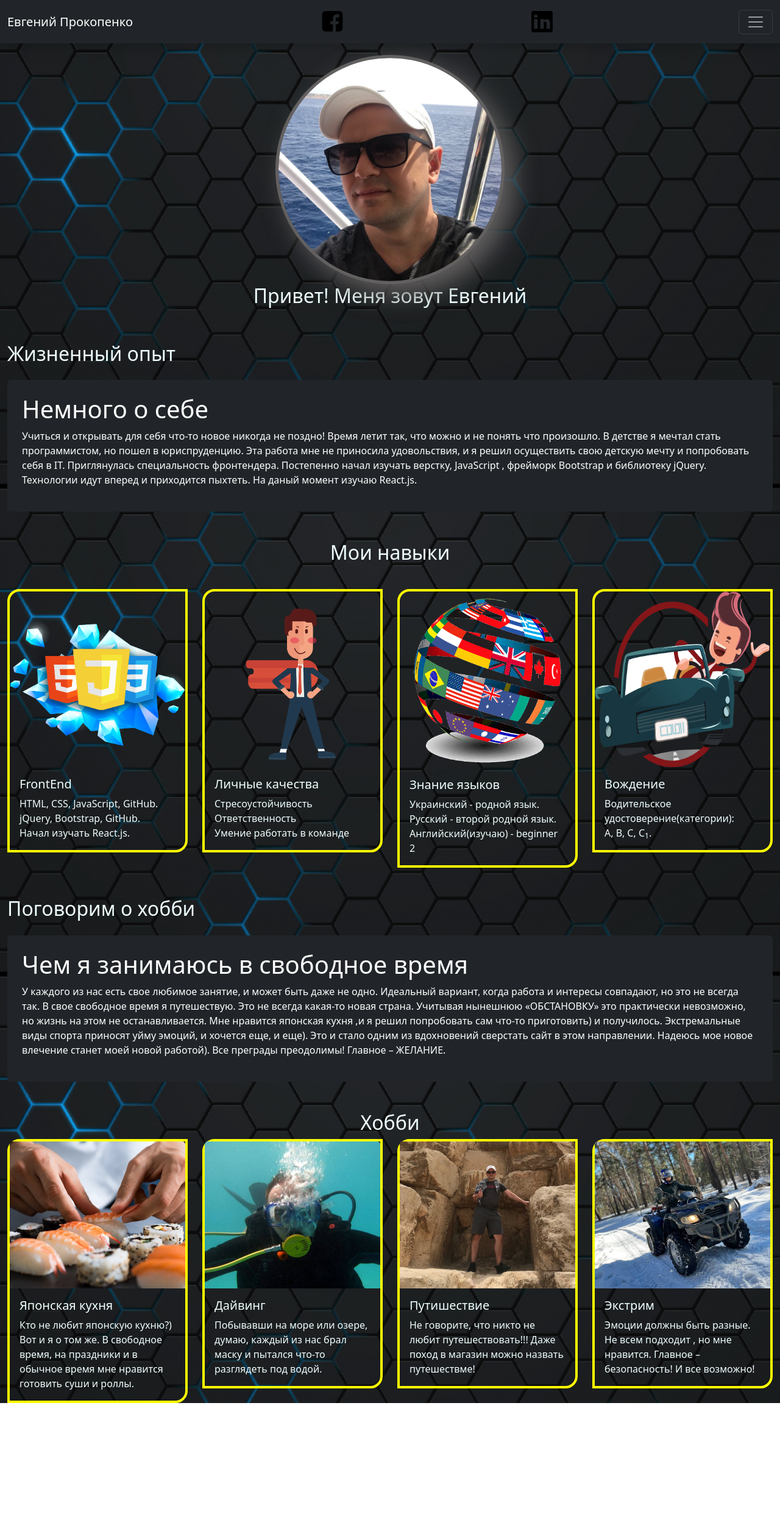
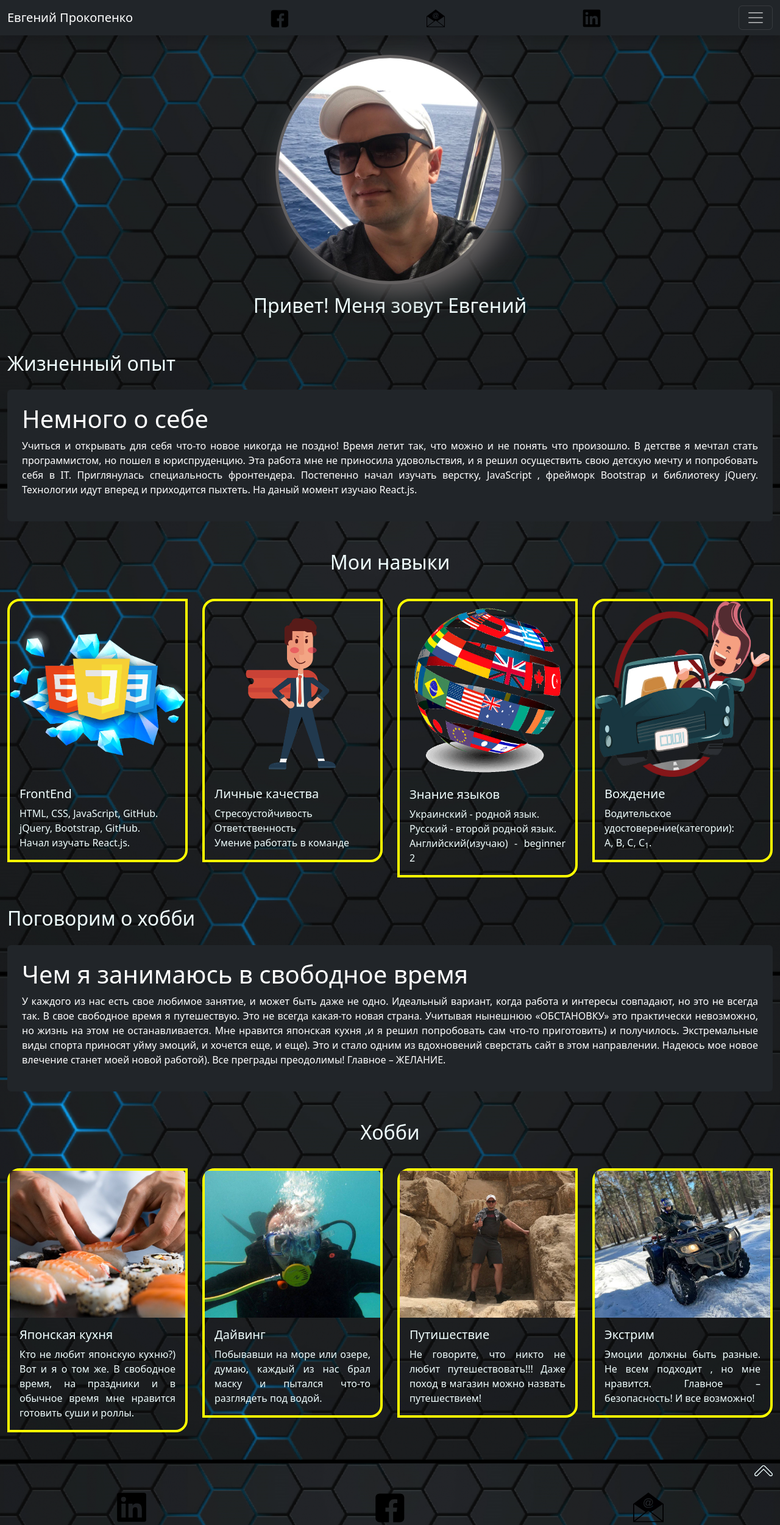
Before and after one commit to prokopenko1/resume, a plain HTML site: page index.html in a window 1280 px wide. Shown: the whole page at 61% size. Before the commit the page ends 2301 px from the top, so only its background shows below. Drawn offline with Linux system fonts and the light colour scheme.

Commit message:
Add files via upload

```diff
--- a/css/style.css
+++ b/css/style.css
@@ -1,8 +1,8 @@
-#offcanvasDarkNavbar {
+/* #offcanvasDarkNavbar {
     background: url('../jpg/body.png') no-repeat center center fixed;
     background-size: cover;
     opacity: 80%;
-}
+} */
 
 /* фон карты */
 body {
@@ -15,12 +15,13 @@ body {
   background: none;
   border: 4px solid  yellow;
   border-radius: 20px 0 20px 0;
+
 }
 div .photoName {
   height: 70%;
     margin-top: 90px;
     /* background-size: cover; */
-    /* background: url('../jpg/body.png') no-repeat center fixed; */
+    /* background: url('../jpg/1516264669525.jpg') no-repeat center ; */
     /* background-size: 100%; */
     color: azure;
     /* border-left: 3px solid  yellow;
@@ -60,4 +61,15 @@ div .photoName {
   }
   .loader .preloader {
   display: none;
+  color: #fff0ff;
     }
+ p {
+  text-align: justify;
+ }
+
+ /* стиль при наведении */
+ .tr-over {
+  background-color:azure;
+
+
+}
--- a/index.html
+++ b/index.html
@@ -18,8 +18,9 @@
     <nav class="navbar navbar-dark bg-dark fixed-top shadow">
         <div class="container-fluid">
           <a class="navbar-brand" href="#">Евгений Прокопенко</a>
-          <a class="navbar-brand" href="#"><img src="jpg/facebook.svg" width="45" height="45" alt="ссылка профиля facebook"></a>
-          <a class="navbar-brand" href="https://www.linkedin.com/in/%D0%B5%D0%B2%D0%B3%D0%B5%D0%BD%D0%B8%D0%B9-%D0%BF%D1%80%D0%BE%D0%BA%D0%BE%D0%BF%D0%B5%D0%BD%D0%BA%D0%BE-167082249/"><img src="jpg/inkedin.svg" width="35" height="35" alt="ссылка профиля linkedin"></a>
+          <a class="navbar-brand" href="#"><img src="jpg/facebookkk.svg" width="30" height="30" alt="ссылка профиля facebook"></a>
+          <a class="navbar-brand" href="mailto:prokopenkoevgeniy123@gmail.com"><img src="jpg/email.svg" width="30" height="30" alt="ссылка профиля facebook"></a>
+          <a class="navbar-brand" href="https://www.linkedin.com/in/%D0%B5%D0%B2%D0%B3%D0%B5%D0%BD%D0%B8%D0%B9-%D0%BF%D1%80%D0%BE%D0%BA%D0%BE%D0%BF%D0%B5%D0%BD%D0%BA%D0%BE-167082249/"><img src="jpg/linkedinn.svg" width="30" height="30" alt="ссылка профиля linkedin"></a>
           <!-- бургер -->
           <button class="navbar-toggler" type="button" data-bs-toggle="offcanvas" data-bs-target="#offcanvasDarkNavbar" aria-controls="offcanvasDarkNavbar">
             <span class="navbar-toggler-icon"></span>
@@ -75,7 +76,7 @@
         <div class="row ">
             <div class="col-12 photoName  text-center">
                 <img src="jpg/photo_1.jpg" width=30%  alt="">
-                <h2>Привет! Меня зовут Евгений</h2>
+                <h2 class="mt-3">Привет! Меня зовут Евгений</h2>
             </div>
         </div>
         <!-- джамбатрон -->
@@ -150,7 +151,7 @@
           <div class="row text-center mt-5">
             <h2>Хобби</h2>
           </div>
-          <div class="row row-cols-1 row-cols-md-4 g-4">
+          <div class="row row-cols-1 row-cols-md-4 g-4 mt-2">
              <div class="col">
               <div class="card">
                 <img src="jpg/sushi.jpg" class="card-img-top" alt="...">
@@ -177,7 +178,7 @@
                 <img src="jpg/piramid.jpg" class="card-img-top" alt="...">
                 <div class="card-body">
                   <h5 class="card-title">Путишествие</h5>
-                  <p class="card-text">Не говорите, что никто не любит путешествовать!!! Даже поход в магазин можно назвать путешествме!
+                  <p class="card-text">Не говорите, что никто не любит путешествовать!!! Даже поход в магазин можно назвать путешествием!
 
                   </p>
                 </div>
@@ -195,8 +196,22 @@
               </div>
             </div>
           </div>
+          <!-- scrool -->
+          <div  class="d-flex justify-content-end mt-5 ">
+                <p id="back-top" class="d-flex justify-content-end">
+                  <a href="#top"><img  src="jpg/up-arrow.svg" width=30px alt=""></a>
+                </p>
+          </div>
     </div>
 
+
+    <footer class=" position-sticky top-100 ">
+      <div class="d-flex justify-content-between p-1 text-center " >
+        <div class="col-4 flex-fill "><a href=""><img src="jpg/linkedinn.svg" alt=""></a></div>
+        <div class="col-4 flex-fill mx-auto"><a href=""><img src="jpg/facebookkk.svg" alt=""></a></div>
+        <div class="col-4 flex-fill mx-auto"><a href=""><img src="jpg/email.svg" alt=""></a></div>
+      </div>
+   </footer>
     <script src="js/js/bootstrap.bundle.min.js" integrity="sha384-u1OknCvxWvY5kfmNBILK2hRnQC3Pr17a+RTT6rIHI7NnikvbZlHgTPOOmMi466C8" crossorigin="anonymous"></script>
     <script src="libs/jquery-3.6.0.min.js"></script>
     <script src="js/main.js"></script>
--- a/js/main.js
+++ b/js/main.js
@@ -11,11 +11,40 @@ $(document).ready(function(){
         evt.preventDefault();
         window.open(evt.target.href, '_blank');
     });
+
 // ховер для карт
-$( ".card" ).hover(function() {
-   $( this ).fadeOut( 1000 );
-   $( this ).fadeIn( 1000 );
+$( ".card-img-top" ).hover(function() {
+  $(this).css("opacity","0.3");
+  $(this).css("transition","all 1s ease 0s");
+    },function(){
+  $(this).css("opacity","1");
+  $(this).css("transition","all 1s ease 0s");
  });
+
+// плавный скрол
+$(function (){
+    $("#back-top").hide();
+
+    $(window).scroll(function (){
+      if ($(this).scrollTop() > 500){
+        $("#back-top").fadeIn();
+      } else{
+        $("#back-top").fadeOut();
+      }
+    });
+
+    $("#back-top a").click(function (){
+      $("body,html").animate({
+        scrollTop:0
+      }, 800);
+      return false;
+    });
+  });
+
+
+  $(".navbar-brand").mouseover(function() { $(this).addClass("tr-over"); });
+  $(".navbar-brand").mouseout(function() { $(this).removeClass("tr-over"); });
+
 
 // переключатель языка
 //  $('.rus').on('click', function() {
```
Also changed, not shown: jpg/1516264669525.jpg (added), jpg/email.svg (added), jpg/facebookkk.svg (added), jpg/linkedinn.svg (added), jpg/up-arrow.svg (added).
